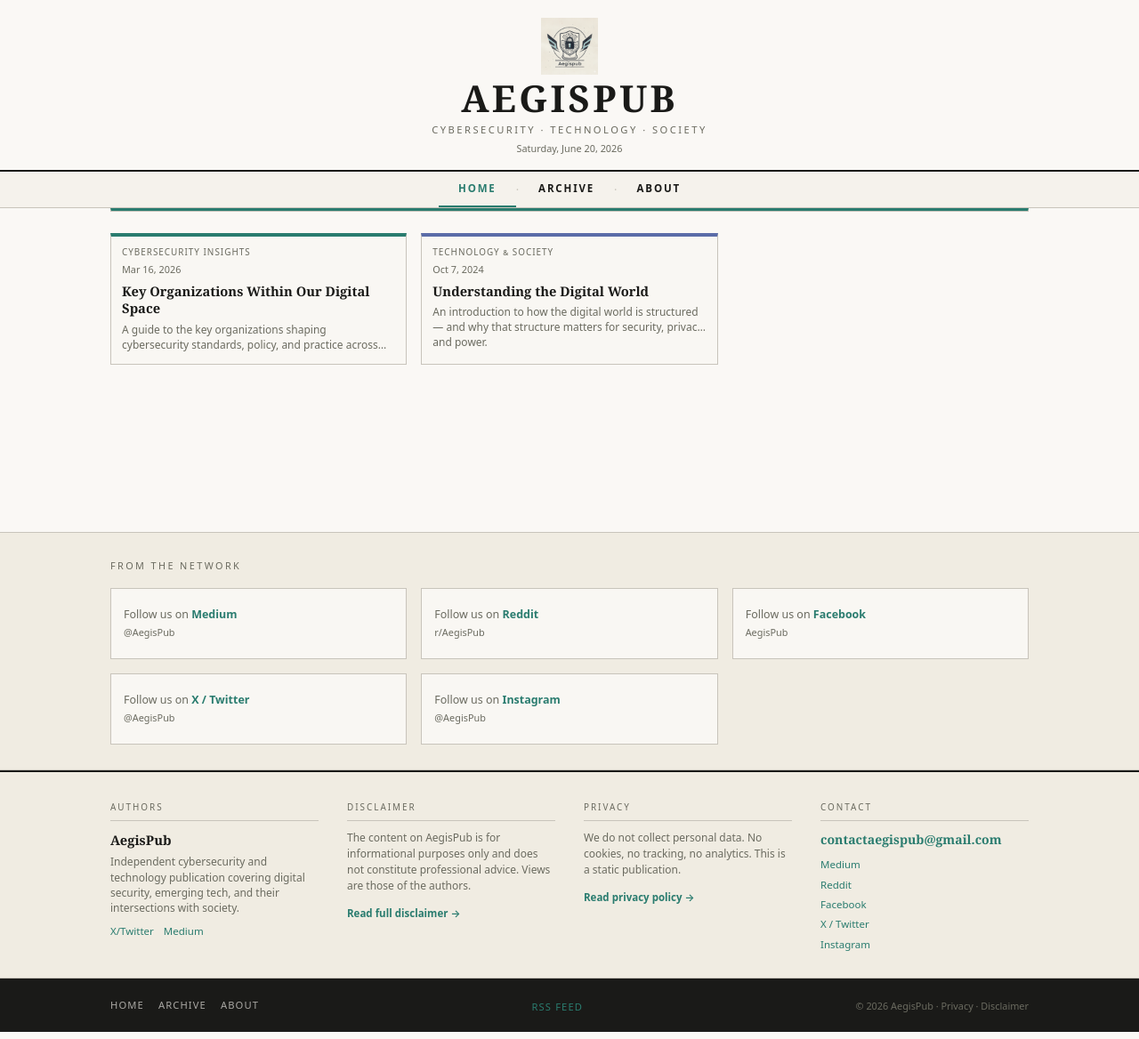
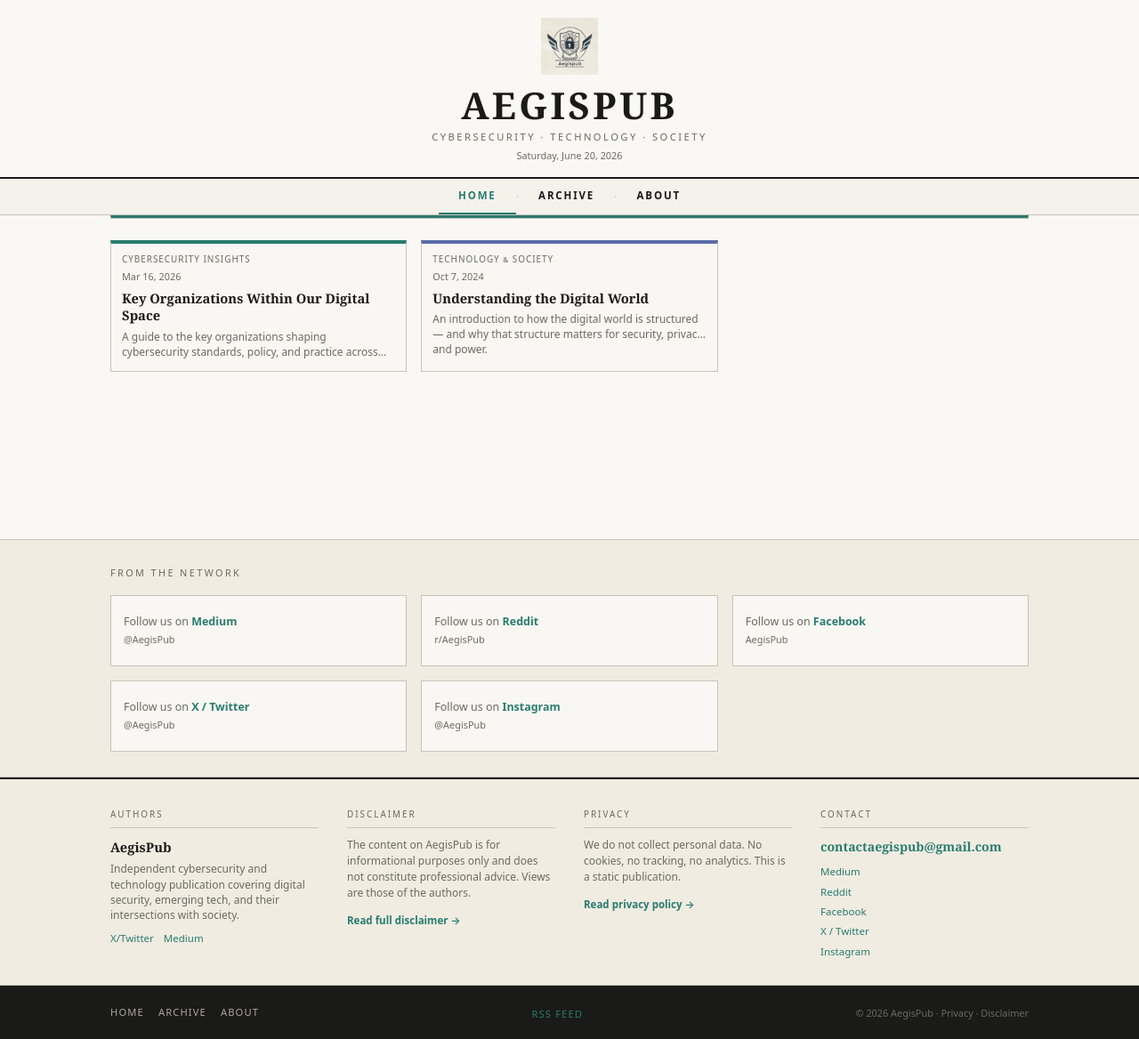
Before and after one commit to Aegispub/aegispub, a Jekyll site: the page built from index.md, in a window 1280 px wide. Shown: the whole page at 89% size. Built offline with Jekyll 4.4.1, drawn with Linux system fonts in a browser that asks for light colours.

Commit message:
Update masthead.html

```diff
--- a/_includes/masthead.html
+++ b/_includes/masthead.html
@@ -1,7 +1,7 @@
 <header class="masthead" role="banner">
   <div class="page-wrap">
-    <a href="{{ '/' | relative_url }}" class="masthead__brand">
-      <img src="/assets/img/logo.png" alt="AegisPub" class="masthead__logo">
+    <a href="{{ '/' | relative_url }}" style="text-decoration:none;">
+      <img src="/assets/img/logo.png" alt="AegisPub" style="height:64px; width:auto; display:inline-block; vertical-align:center; margin-bottom:8px;">
       <div class="masthead__wordmark">AegisPub</div>
     </a>
     <div class="masthead__tagline">{{ site.tagline }}</div>
```
